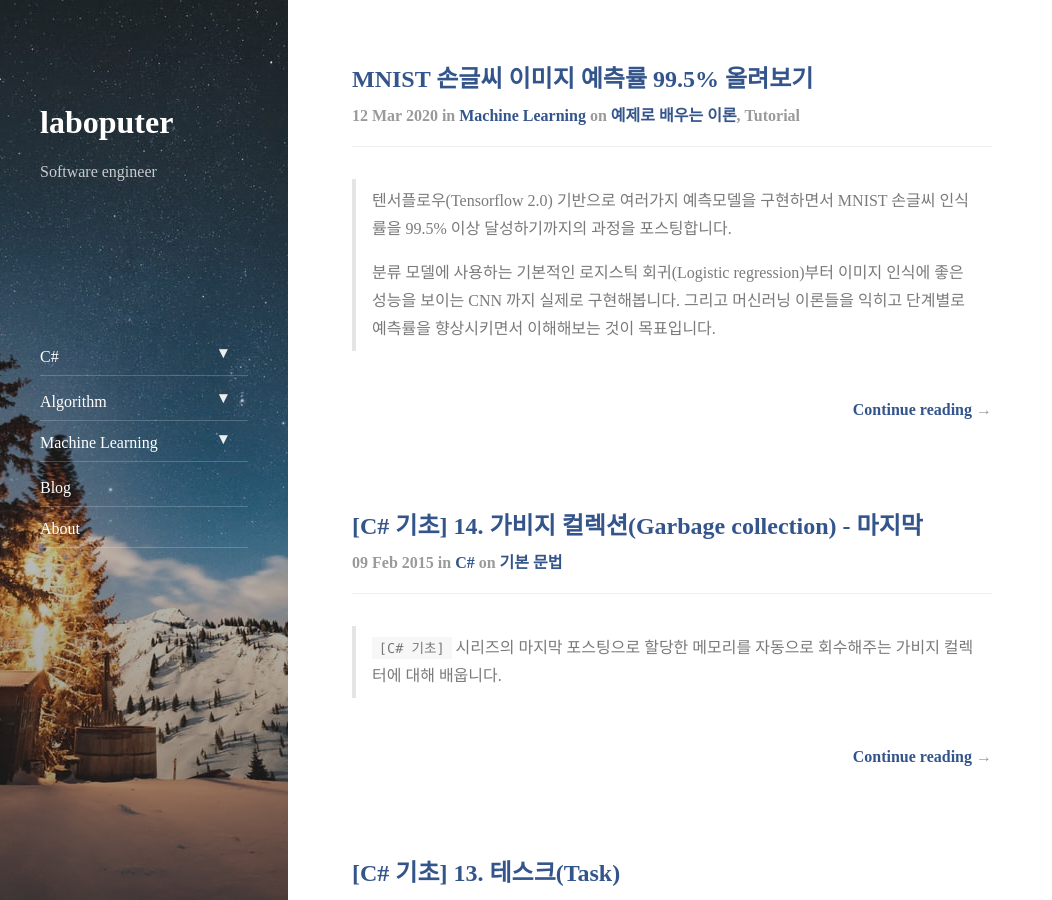
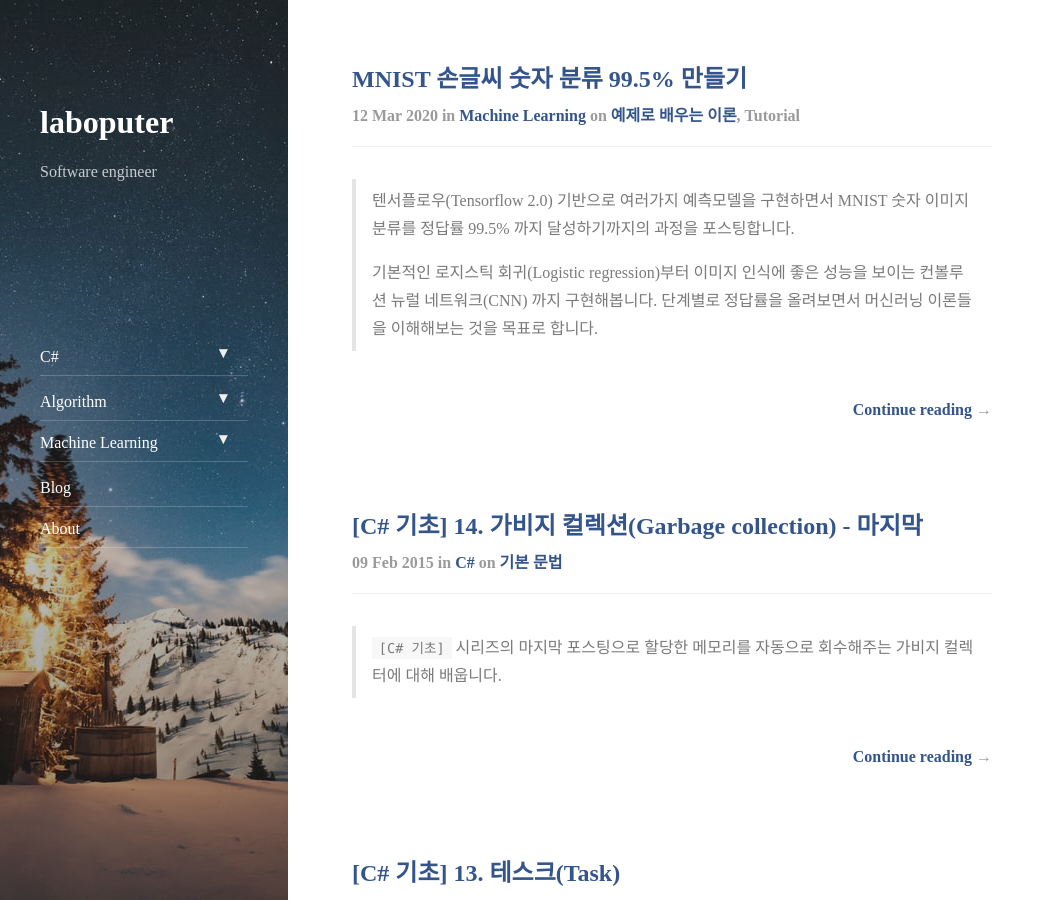
Before and after one commit to Laboputer/Laboputer.github.io, a Jekyll site: the page built from index.html, in a window 1280 px wide and 900 px high. Shown: the whole window, without its empty margins (0-1052 px from the left). Built offline with Jekyll 4.4.1, drawn with Linux system fonts in a browser that asks for light colours; nearby versions of some CDN libraries; the list of posts is cut into pages by our own code.

Commit message:
update post:ml-learn

````diff
--- a/_posts/ml-learn/2020-03-12-mnist995.md
+++ b/_posts/ml-learn/2020-03-12-mnist995.md
@@ -1,23 +1,24 @@
 ---
 layout: post
-title:  "MNIST 손글씨 이미지 예측률 99.5% 올려보기"
+title:  "MNIST 손글씨 숫자 분류 99.5% 만들기"
 subtitle:   "mnist995"
 categories: machine-learning
 tags: learn tutorial
 ---
 
-> 텐서플로우(Tensorflow 2.0) 기반으로 여러가지 예측모델을 구현하면서 MNIST 손글씨 인식률을 99.5% 이상 달성하기까지의 과정을 포스팅합니다.
+> 텐서플로우(Tensorflow 2.0) 기반으로 여러가지 예측모델을 구현하면서 MNIST 숫자 이미지 분류를 정답률 99.5% 까지 달성하기까지의 과정을 포스팅합니다.
 >
-> 분류 모델에 사용하는 기본적인 로지스틱 회귀(Logistic regression)부터 이미지 인식에 좋은 성능을 보이는 CNN 까지 실제로 구현해봅니다. 그리고 머신러닝 이론들을 익히고 단계별로 예측률을 향상시키면서 이해해보는 것이 목표입니다.
+> 기본적인 로지스틱 회귀(Logistic regression)부터 이미지 인식에 좋은 성능을 보이는 컨볼루션 뉴럴 네트워크(CNN) 까지 구현해봅니다. 단계별로 정답률을 올려보면서 머신러닝 이론들을 이해해보는 것을 목표로 합니다.
 
 ## MNIST 손글씨 이미지 문제
 ---
-[MNIST](https://en.wikipedia.org/wiki/MNIST_database) 손글씨 이미지 문제는 0~9 까지의 숫자를 실제 사람이 손글씨로 작성한 이미지로부터 어떤 숫자인지 분류하는 것입니다. 대표적인 [Claasification](https://en.wikipedia.org/wiki/Classification) 문제에 대한 머신러닝 튜토리얼로 많이 활용되는 데이터셋입니다.
+[MNIST](https://en.wikipedia.org/wiki/MNIST_database) 손글씨 이미지 문제는 0~9 까지의 숫자를 사람이 손글씨로 작성한 이미지로부터 어떤 숫자인지 분류하는 것입니다. 대표적인 [Claasification](https://en.wikipedia.org/wiki/Classification) 문제에 대한 머신러닝 튜토리얼로 많이 활용되는 데이터셋입니다.
 
-데이터 설명:
-1. 0~255 사이의 값을 가진 28x28 흑백이미지와 실제 숫자값, 데이터세트가 총 7만개가 주어집니다.
-2. 6만개는 학습용으로 사용합니다.
-3. 나머지 1만개는 테스트용으로 이미지로 부터 숫자를 예측한 값과 실제 값이 일치하는지 확인합니다.
+MNIST 데이터셋 설명:
+- 0~255 사이의 값을 가진 28x28 흑백이미지와 실제 숫자값에 해당하는 데이터세트가 총 7만개가 주어집니다.
+- 6만개는 학습용, 1만개는 테스트용으로 주어집니다.
+
+여기서 학습용 데이터는 예측모델을 학습하는 용도로 사용하고 테스트용 데이터는 학습에 사용되지 않고 새로운 값에 대해 어느정도로 예측하는지 검증하는 용도로 사용합니다.
 
 ## 1. MNIST 다운로드 및 데이터 확인하기
 ---
@@ -50,12 +51,11 @@
 ## 2. 로지스틱 회귀, 통계적인 방법으로 접근하기
 ---
 
-[로지스틱 회귀(Logistic regression)](https://ko.wikipedia.org/wiki/%EB%A1%9C%EC%A7%80%EC%8A%A4%ED%8B%B1_%ED%9A%8C%EA%B7%80)를 이용하여 이미지 데이터를 총 784개(28 x 28)를 독립변수로 가정하고 숫자를 0~9 까지 카테고리화할 수 있도록 6만개 데이터를 학습합니다.
+> [로지스틱 회귀(Logistic regression)](https://ko.wikipedia.org/wiki/%EB%A1%9C%EC%A7%80%EC%8A%A4%ED%8B%B1_%ED%9A%8C%EA%B7%80)를 이용하여 이미지 데이터를 총 784개(28 x 28)를 독립변수로 가정하고 숫자를 0~9 까지 분류하도록 학습모델을 만듭니다.
 
 ### 데이터 전처리
-> 학습을 하기 전 데이터를 학습하기 좋은 형태로 전처리가 필요합니다.
 
-데이터 간에 스케일을 줄여주기 위해 0~1 사이의 값으로 Normalization을 진행 합니다. 실제로 이 예제에서 학습모델이 완전히 같은 상황에서 예측률이 87% → 92% 로 향상되었습니다.
+학습을 하기 전에는 항상 데이터를 학습하기 좋은 형태로 전처리를 해야 합니다. 대표적으로 0~1 사이의 값으로 Normalization을 진행합니다. Feature 간에 스케일 조정 그리고 학습속도에 영향을 줍니다. 이 예제에서 Normalization 진행 여부에 따라 예측률이 87% → 92% 로 올라갑니다. 아마도 예제코드가 learning rate가 낮기 때문으로 보입니다.
 
 ```
 x_train, x_test = x_train / 255.0, x_test / 255.0
@@ -72,18 +72,18 @@
 ### 예측모델 생성 및 학습
 
 Dense 레이어를 통해 784개의 입력과 10개의 출력을 만들고 softmax로 카테고리 별 확률값(총합은 1)으로 output이 나오도록 합니다. loss function은 categorical_crossentropy를 이용하고, optimizer는 Adam을 이용하였습니다.
-실제로 데이터 학습은 fit 함수를 통해 이루어지고 validation_data를 통해서 학습 과정에 test 데이터로 예측률을 계산하여 과정을 출력할 수 있습니다.
+실제로 데이터 학습은 fit 함수를 통해 이루어지고 validation_data를 통해서 학습 과정에 테스트용 데이터로 예측률을 계산하여 과정을 출력할 수 있습니다.
 
 ```
 model = tf.keras.Sequential()
 model.add(tf.keras.layers.Dense(units=10, input_dim=784, activation='softmax'))
-model.compile(loss='categorical_crossentropy', optimizer=tf.optimizers.Adam(lr=0.01), metrics=['accuracy'])
+model.compile(loss='categorical_crossentropy', optimizer=tf.optimizers.Adam(lr=0.001), metrics=['accuracy'])
 model.summary()
 
 model.fit(x_train, y_train, batch_size=100, epochs=10, validation_data=(x_test, y_test))
 ```
 
-### 전체 예제 코드
+전체 코드:
 ```
 %tensorflow_version 2.x
 import tensorflow as tf
@@ -142,17 +142,19 @@
 최종 예측 성공률(%):  92.5499975681305
 ```
 
+### 학습 결과 (로지스틱 회귀)
 학습된 모델은 새로운 숫자이미지에 대해 92% 예측률을 보입니다.
 
-이 간단한 코드로 숫자이미지를 10개중 9개로 맞힐 수 있는 대단한 예측모델이 만들어졌습니다. 하나의 픽셀을 단순히 변수로 가정하고 회귀모델을 구성하여도 꽤 괜찮은 학습결과가 나타납니다.
+이 간단한 코드로도 숫자이미지를 10개중 9개를 정확히 분류할 수 있는 대단한 예측모델이 만들어졌습니다. 하나의 픽셀을 단순히 변수로 가정하고 회귀모델을 구성하여도 꽤 괜찮은 학습결과가 나타납니다.
 
 
 ## 3. 뉴럴 네트워크(Neural Network)
 ---
-> 2번 과정에서 단순히 네트워크 모델만 변경할 것 입니다. 사실은 2번 모델에서처럼 하나의 레이어로는 [XOR 문제](https://medium.com/@jayeshbahire/the-xor-problem-in-neural-networks-50006411840b)도 분류해내지 못합니다. 레이어를 여러층을 두는 딥러닝(Deeplearning)으로 시도해봅니다. 데이터 전처리나 모든 파라미터들은 동일하고 학습모델만 변경합니다.
+> 2번 과정에서 단순히 학습모델만 변경할 것 입니다. 사실은 2번 모델에서처럼 하나의 레이어로는 [XOR 문제](https://medium.com/@jayeshbahire/the-xor-problem-in-neural-networks-50006411840b)도 분류해내지 못합니다. 레이어를 여러층을 두는 딥러닝(Deeplearning)으로 시도해봅니다. 데이터 전처리나 모든 파라미터들은 동일하고 학습모델만 변경합니다.
 
 Dense 레이어를 add 해주기만 하면 손쉽게 레이어를 여러개 둘 수 있습니다. 이때 딥러닝 학습과정에서 activation을 sigmoid로 진행할 경우 [vanishing gradient](https://en.wikipedia.org/wiki/Vanishing_gradient_problem) 문제가 발생하기 때문에 보통 relu를 많이 이용합니다.
 
+학습 모델:
 ```
 model = tf.keras.Sequential()
 model.add(tf.keras.layers.Dense(units=256, input_dim=784, activation='relu'))
@@ -198,9 +201,10 @@
 최종 예측 성공률(%):  97.65999913215637
 ```
 
+### 학습결과 (뉴럴네트워크)
 딥 뉴럴 네트워크로 학습된 모델은 97% 예측률을 보입니다.
 
-전체 코드는 아니지만, 2번 과정에서 모델만 변경하시면 같은 결과를 얻으실 수 있습니다. 이처럼 딥네트워크를 구성하는 것만으로도 학습 효과가 좋음을 알 수 있었습니다.
+전체 코드는 아니지만 2번 과정에서 모델만 변경하시면 같은 결과를 얻으실 수 있습니다. 이처럼 레이어를 여러층 두는 딥네트워크를 구성하는 것만으로도 학습 효과가 좋음을 알 수 있었습니다.
 
 ## 4. 컨볼루션 뉴럴 네트워크(CNN)
 ---
@@ -228,14 +232,14 @@
 tf.keras.layers.Flatten()
 ```
 
-MNIST를 학습하는 모델을 컨볼루션으로 특징을 추출하고 이를 다시 일차원으로 변경시켜 딥 네트워크로 구성하여 학습하도록 진행하였습니다. 그리고 기존에는 없던 Dropout 레이어도 추가하였는데 Overfitting을 방지하기 위해서 사용하였습니다.
+그리고 기존에는 없던 Dropout 레이어도 추가합니다. Overfitting을 방지하기 위해서 사용하였습니다.
+- rate: dropout할 비율(1이면 100%)
 
 ```
-# 랜덤하게 50% 를 학습시키지 않음
-tf.keras.layers.Dropout(0.5)
+tf.keras.layers.Dropout(rate=0.5)
 ```
 
-## 최종 결과
+MNIST를 학습하는 모델을 컨볼루션으로 특징을 추출하고 이를 다시 일차원으로 변경시켜 딥 네트워크로 구성하여 학습하도록 진행하였습니다.
 
 전체 코드:
 ```
@@ -333,6 +337,9 @@
 최종 예측 성공률(%):  99.50000047683716
 ```
 
+### 학습 결과(컨볼루션 뉴럴네트워크)
 드디어 새로운 이미지에 대해 99.5%로 숫자를 분류해내는 모델을 만들었습니다. 이것처럼 CNN을 이용한 딥러닝 네트워크는 이미지 인식에서 뛰어난 성능을 보임을 알 수 있습니다.
 
-이 포스팅에서 사용한 전체코드는 [이곳](https://github.com/Laboputer/LearnML/blob/master/02.%20%5BPOST%5D/01.%20MNIST%2099.5%25%20with%20CNN.ipynb)에 공개되어 있습니다.
+비슷한 구조로 레이어를 추가/삭제하거나 learning_rate, batch_size 등 다양한 파라미터 값들을 변경해보면서 결과가 어떻게 되는지를 확인해보시면 더 많은 것을 얻어가실 수 있을 것 같습니다.
+
+이 포스팅에서 사용한 전체코드는 [이곳](https://github.com/Laboputer/LearnML/blob/master/02.%20%5BPOST%5D/01.%20MNIST%2099.5%25%20with%20CNN.ipynb)에 공개되어 있으며 다운로드 받으실 수 있습니다.
````
Also changed, not shown: other parts of _posts/ml-learn/2020-03-12-mnist995.md (+2 -1 lines).
